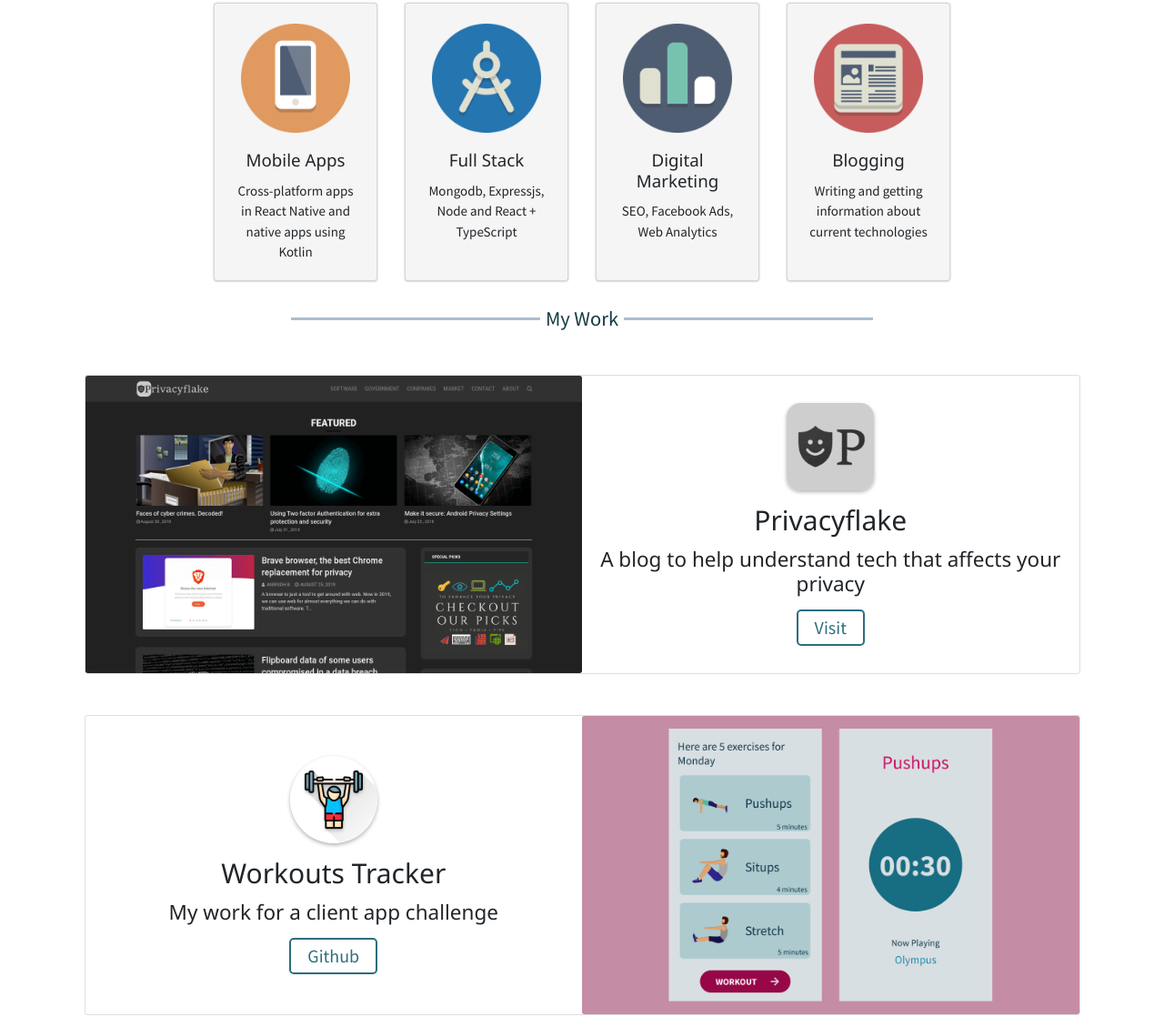
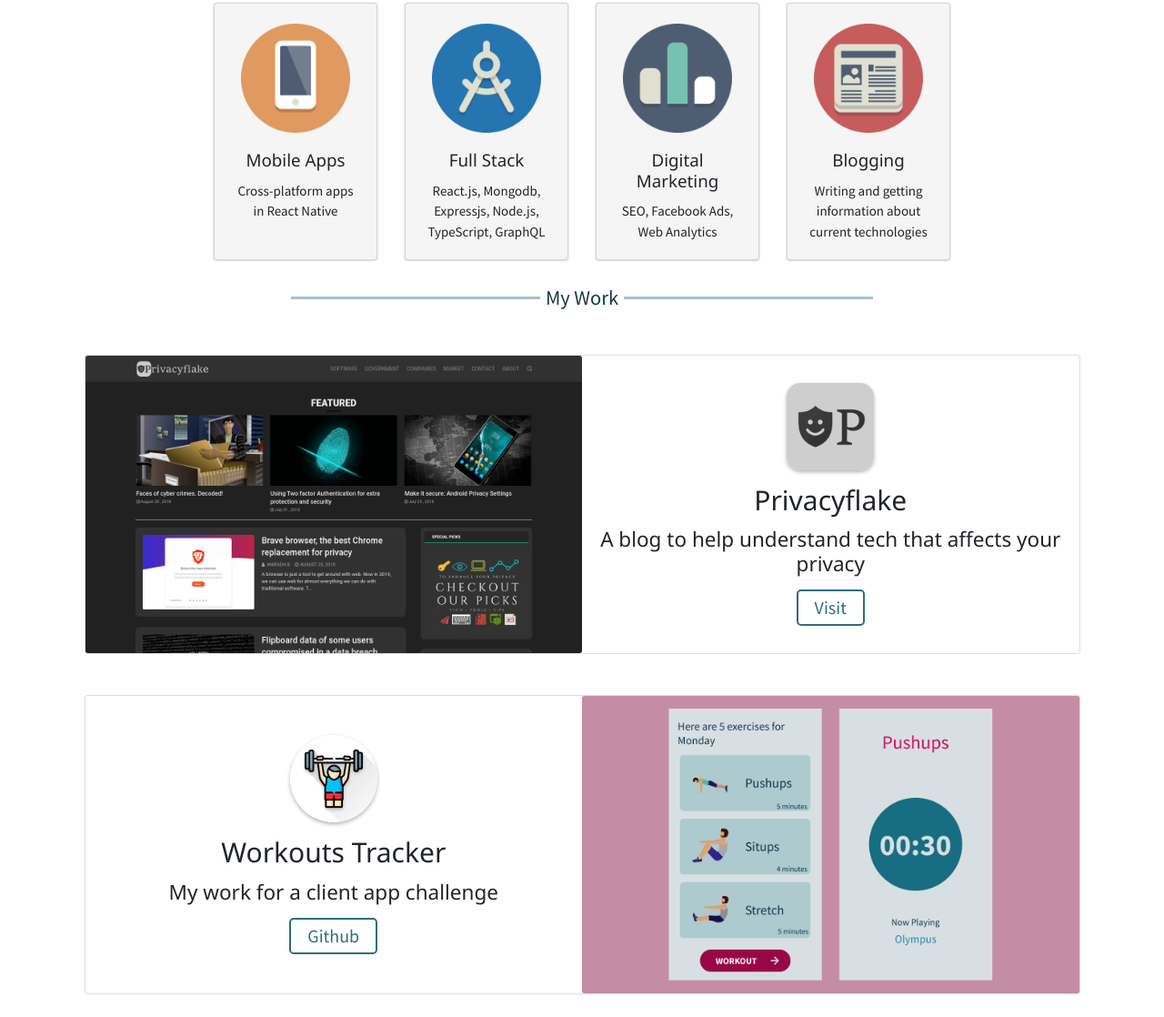
Before and after one commit to anirudhabhurke/anirudhabhurke.github.io, a plain HTML site: page index.html in a window 1280 px wide. Shown: the part 866-1984 px from the top of the page at 91% size. Drawn offline with nearby package versions, Linux system fonts and the light colour scheme; files whose address does not match are found by name.

Commit message:
Update index.html

```diff
--- a/index.html
+++ b/index.html
@@ -53,7 +53,7 @@
                               <div class="card-body">
                                     <h5 class="card-title">Mobile Apps</h5>
                                     <p class="card-text">
-                                          Cross-platform apps in React Native and native apps using Kotlin
+                                          Cross-platform apps in React Native
                                     </p>
                               </div>
                         </div>
@@ -66,7 +66,7 @@
                               <div class="card-body">
                                     <h5 class="card-title">Full Stack</h5>
                                     <p class="card-text">
-                                          Mongodb, Expressjs, Node and React + TypeScript
+                                          React.js, Mongodb, Expressjs, Node.js, TypeScript, GraphQL
                                     </p>
                               </div>
                         </div>
@@ -199,7 +199,7 @@
                   <blockquote class="main__blockquote">
                         <p>
                               I am a software developer from Mumbai, India. I enjoy building everything from mobile apps to rich interactive
-                              websites. If you are a business seeking online presence or an employer looking to hire, I shall be happy to
+                              websites to Node.js apps. If you are a business seeking online presence or an employer looking to hire, I shall be happy to
                               join you.
                         </p>
                   </blockquote>
```
